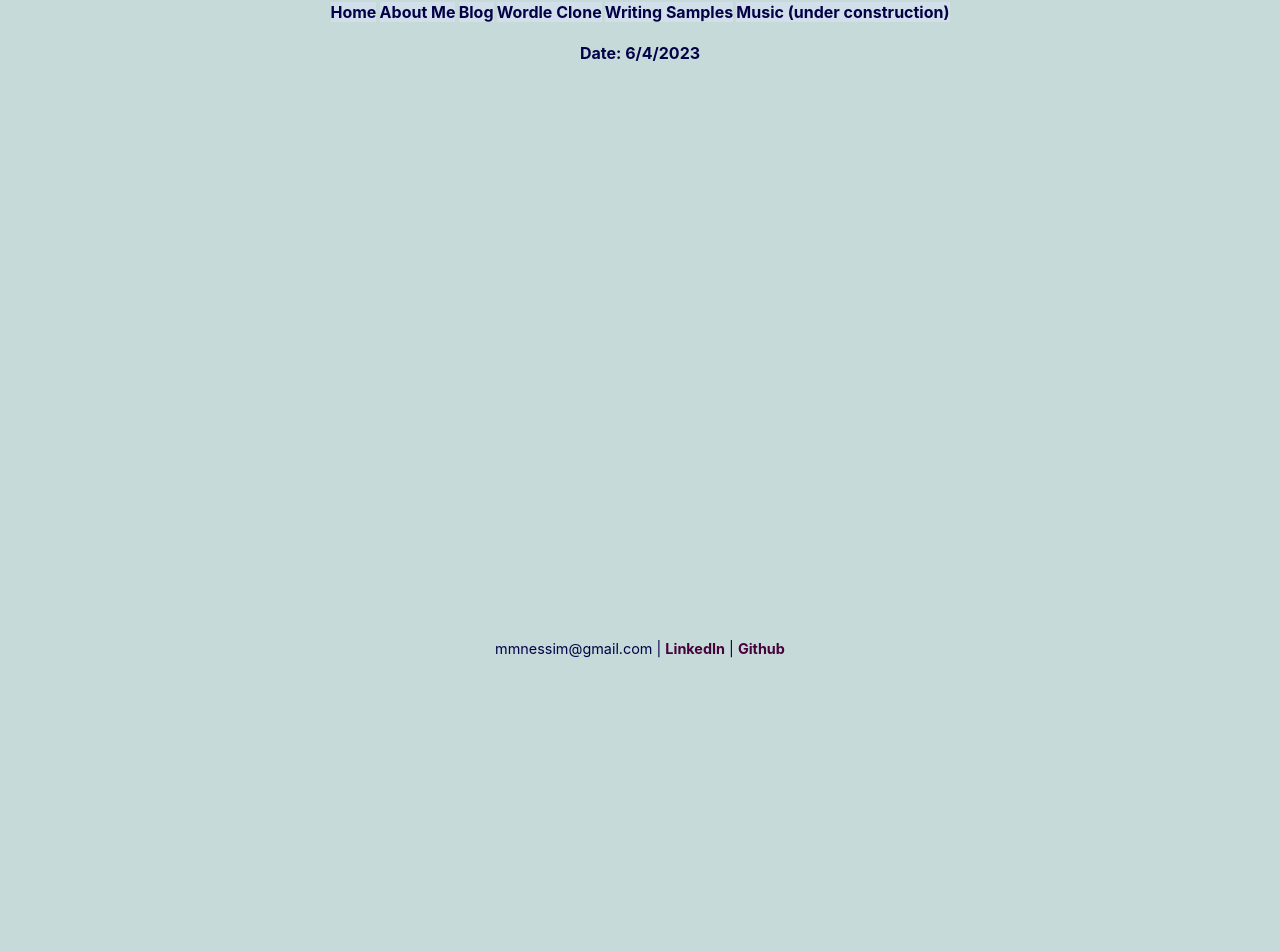
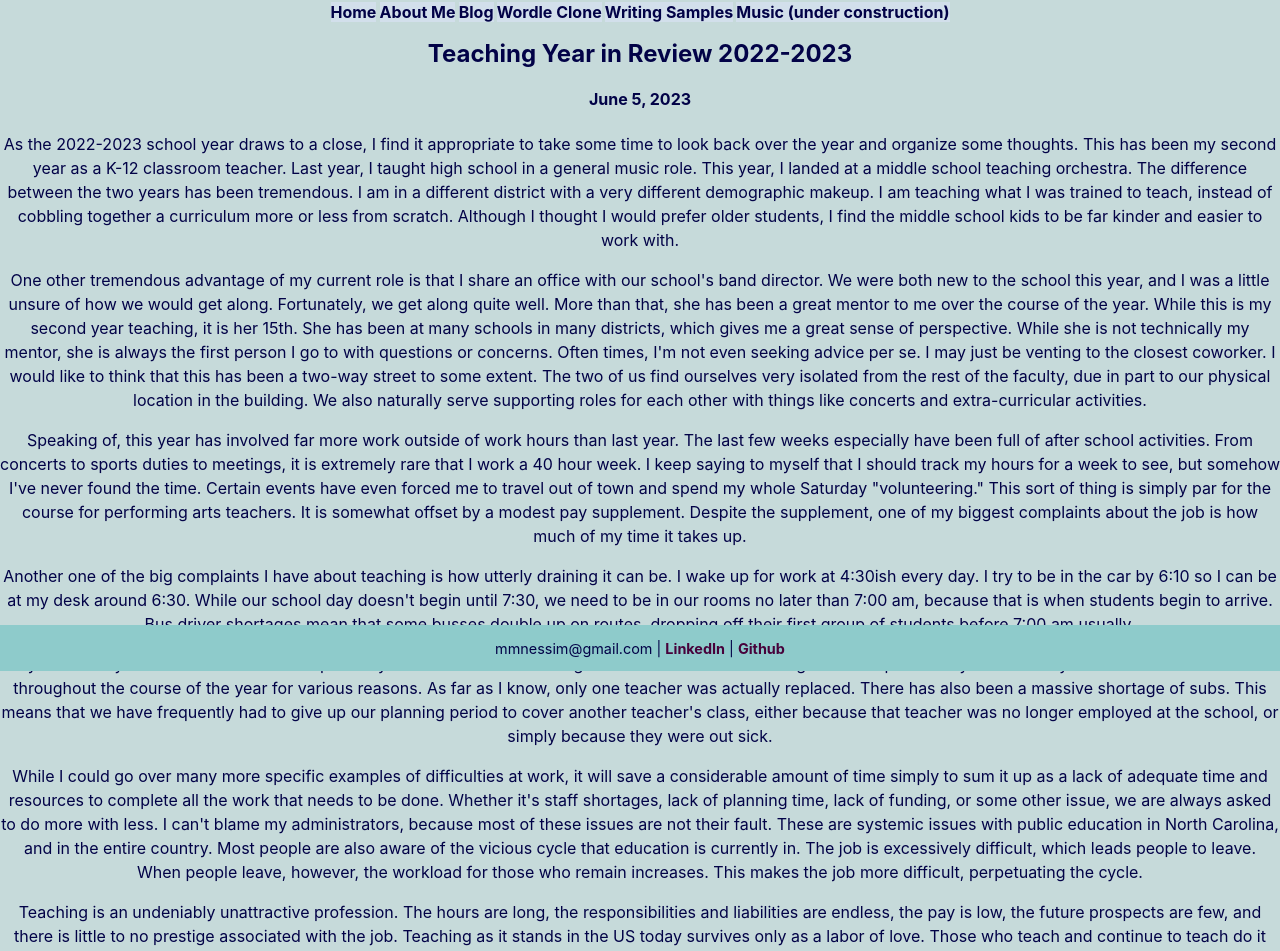
Before and after one commit to mmnessim/next-portfolio, a Next.js app: page /pages/posts/first-post in a window 1280 px wide. Shown: the part 129-1080 px from the top of the page. Before the commit the page ends 800 px from the top, so only its background shows below. Built offline with nearby package versions, Linux system fonts and the light colour scheme.

Commit message:
First blog post

```diff
--- a/pages/pages/posts/first-post.js
+++ b/pages/pages/posts/first-post.js
@@ -1,10 +1,31 @@
 export default function FirstPost() {
     return(
-        <div className="container">
-            <h2></h2>
-            <h4>Date: 6/4/2023</h4>
+        <div className="container blog">
+            <h2>Teaching Year in Review 2022-2023</h2>
+            <h4>June 5, 2023</h4>
             <p>
-
+                As the 2022-2023 school year draws to a close, I find it appropriate to take some time to look back over the year and organize some thoughts. This has been my second year as a K-12 classroom teacher. Last year, I taught high school in a general music role. This year, I landed at a middle school teaching orchestra. The difference between the two years has been tremendous. I am in a different district with a very different demographic makeup. I am teaching what I was trained to teach, instead of cobbling together a curriculum more or less from scratch. Although I thought I would prefer older students, I find the middle school kids to be far kinder and easier to work with.
+            </p>
+            <p>
+                One other tremendous advantage of my current role is that I share an office with our school's band director. We were both new to the school this year, and I was a little unsure of how we would get along. Fortunately, we get along quite well. More than that, she has been a great mentor to me over the course of the year. While this is my second year teaching, it is her 15th. She has been at many schools in many districts, which gives me a great sense of perspective. While she is not technically my mentor, she is always the first person I go to with questions or concerns. Often times, I'm not even seeking advice per se. I may just be venting to the closest coworker. I would like to think that this has been a two-way street to some extent. The two of us find ourselves very isolated from the rest of the faculty, due in part to our physical location in the building. We also naturally serve supporting roles for each other with things like concerts and extra-curricular activities.
+            </p>
+            <p>
+                Speaking of, this year has involved far more work outside of work hours than last year. The last few weeks especially have been full of after school activities. From concerts to sports duties to meetings, it is extremely rare that I work a 40 hour week. I keep saying to myself that I should track my hours for a week to see, but somehow I've never found the time. Certain events have even forced me to travel out of town and spend my whole Saturday "volunteering." This sort of thing is simply par for the course for performing arts teachers. It is somewhat offset by a modest pay supplement. Despite the supplement, one of my biggest complaints about the job is how much of my time it takes up.
+            </p>
+            <p>
+                Another one of the big complaints I have about teaching is how utterly draining it can be. I wake up for work at 4:30ish every day. I try to be in the car by 6:10 so I can be at my desk around 6:30. While our school day doesn't begin until 7:30, we need to be in our rooms no later than 7:00 am, because that is when students begin to arrive. Bus driver shortages mean that some busses double up on routes, dropping off their first group of students before 7:00 am usually.
+            </p>
+            <p>
+                Anyone with eyes and ears in the US has probably heard about staff shortages at schools. It has had a significant impact on my school this year. We lost a few teachers throughout the course of the year for various reasons. As far as I know, only one teacher was actually replaced. There has also been a massive shortage of subs. This means that we have frequently had to give up our planning period to cover another teacher's class, either because that teacher was no longer employed at the school, or simply because they were out sick.
+            </p>
+            <p>
+                While I could go over many more specific examples of difficulties at work, it will save a considerable amount of time simply to sum it up as a lack of adequate time and resources to complete all the work that needs to be done. Whether it's staff shortages, lack of planning time, lack of funding, or some other issue, we are always asked to do more with less. I can't blame my administrators, because most of these issues are not their fault. These are systemic issues with public education in North Carolina, and in the entire country. Most people are also aware of the vicious cycle that education is currently in. The job is excessively difficult, which leads people to leave. When people leave, however, the workload for those who remain increases. This makes the job more difficult, perpetuating the cycle.
+            </p>
+            <p>
+                Teaching is an undeniably unattractive profession. The hours are long, the responsibilities and liabilities are endless, the pay is low, the future prospects are few, and there is little to no prestige associated with the job. Teaching as it stands in the US today survives only as a labor of love. Those who teach and continue to teach do it because they believe in the mission of providing a free, high-quality public education to our nation's youth. Furthermore, they believe that they can have a positive impact on the kids that they come in contact with on the job.
+            </p>
+            <p>
+                I do believe in the mission of education, but I am also wary of a profession that takes far more from me than it gives.
             </p>
         </div>
     )
--- a/styles/globals.css
+++ b/styles/globals.css
@@ -52,6 +52,11 @@ code {
   width: 100%;
   font-size: .9rem;
   text-align: center;
-  background-color: rgb(198, 218, 218);
+  background-color: rgb(142, 203, 203);
   margin-top: 1px;
 }
+
+.blog {
+  line-height: 1.5rem;
+  margin-bottom: 2.5rem;
+}
```
